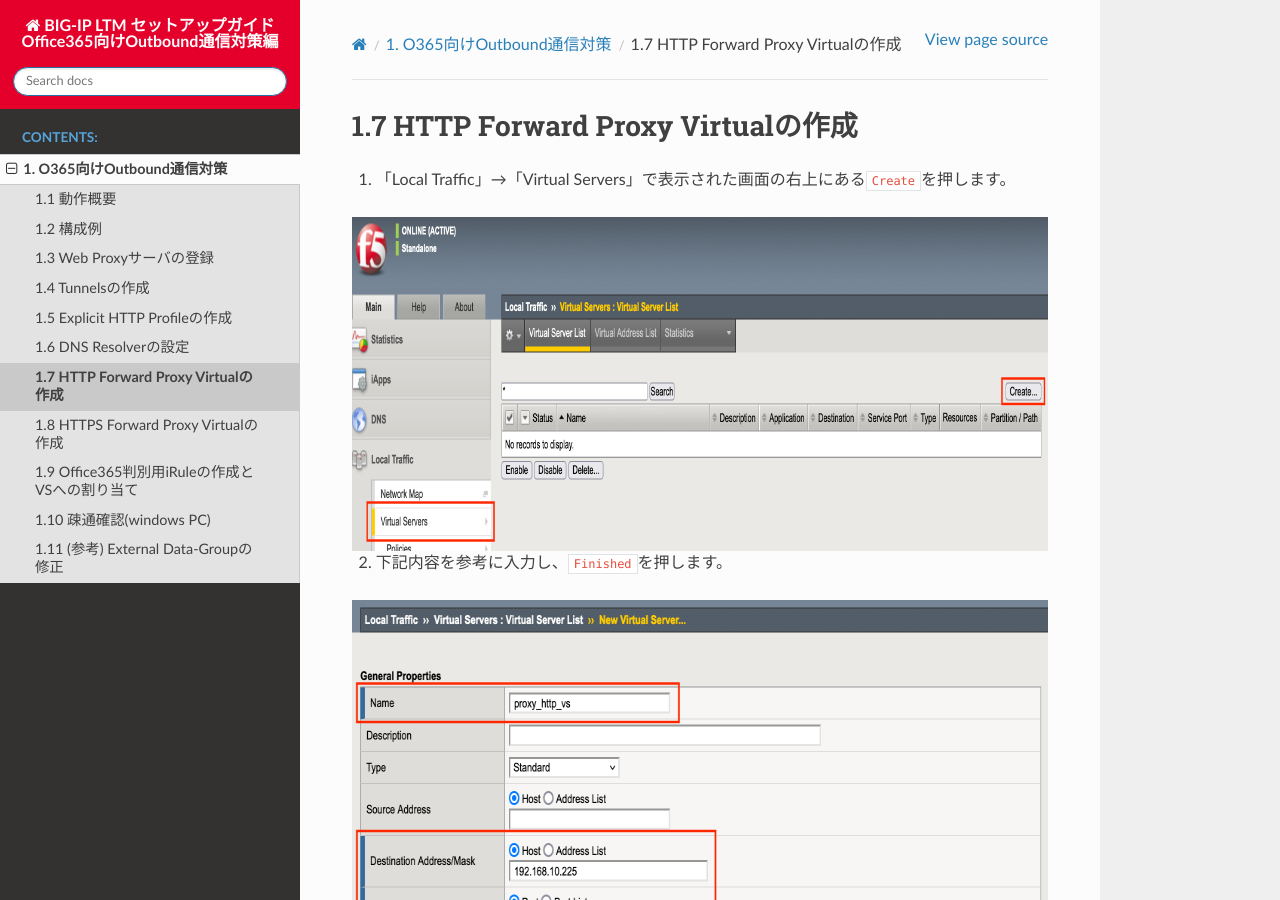
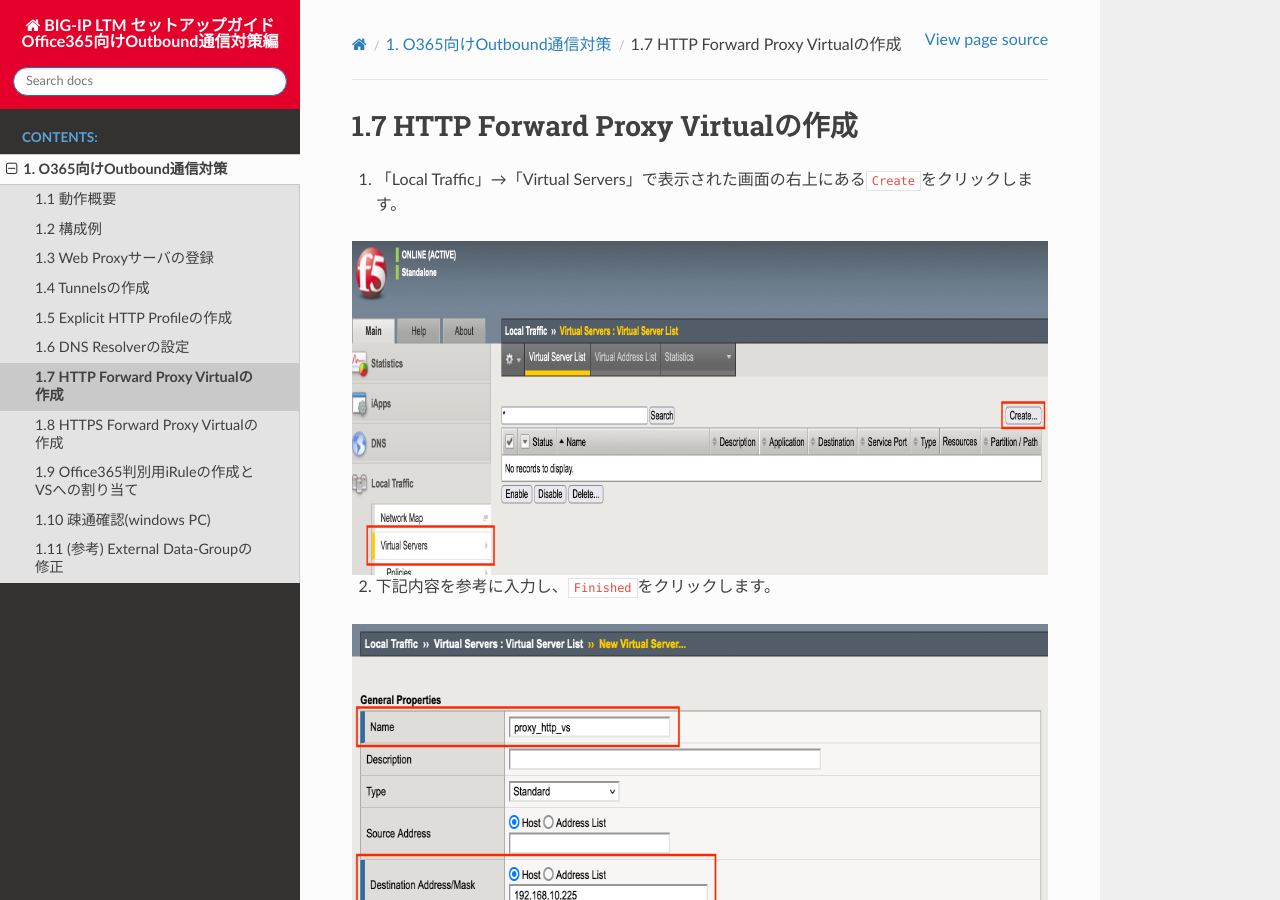
Before and after one commit to BeF5/f5j-local-breakout, a Sphinx documentation site: the page built from docs/content02/module07/module07.rst, in a window 1280 px wide and 900 px high. Built offline with Sphinx 7.4.7 and the Read the Docs theme 2.0.0, drawn with Linux system fonts in a browser that asks for light colours.

Commit message:
Update module07.rst

```diff
--- a/docs/content02/module07/module07.rst
+++ b/docs/content02/module07/module07.rst
@@ -1,14 +1,14 @@
 1.7 HTTP Forward Proxy Virtualの作成
 ======================================
 
-1. 「Local Traffic」→「Virtual Servers」で表示された画面の右上にある\ ``Create``\ を押します。
+1. 「Local Traffic」→「Virtual Servers」で表示された画面の右上にある\ ``Create``\ をクリックします。
 
 .. figure:: images/Picture1.png
    :scale: 50%
    :align: center
 
 
-2. 下記内容を参考に入力し、\ ``Finished``\ を押します。
+2. 下記内容を参考に入力し、\ ``Finished``\ をクリックします。
 
 .. figure:: images/Picture2-1.png
    :scale: 50%
```
